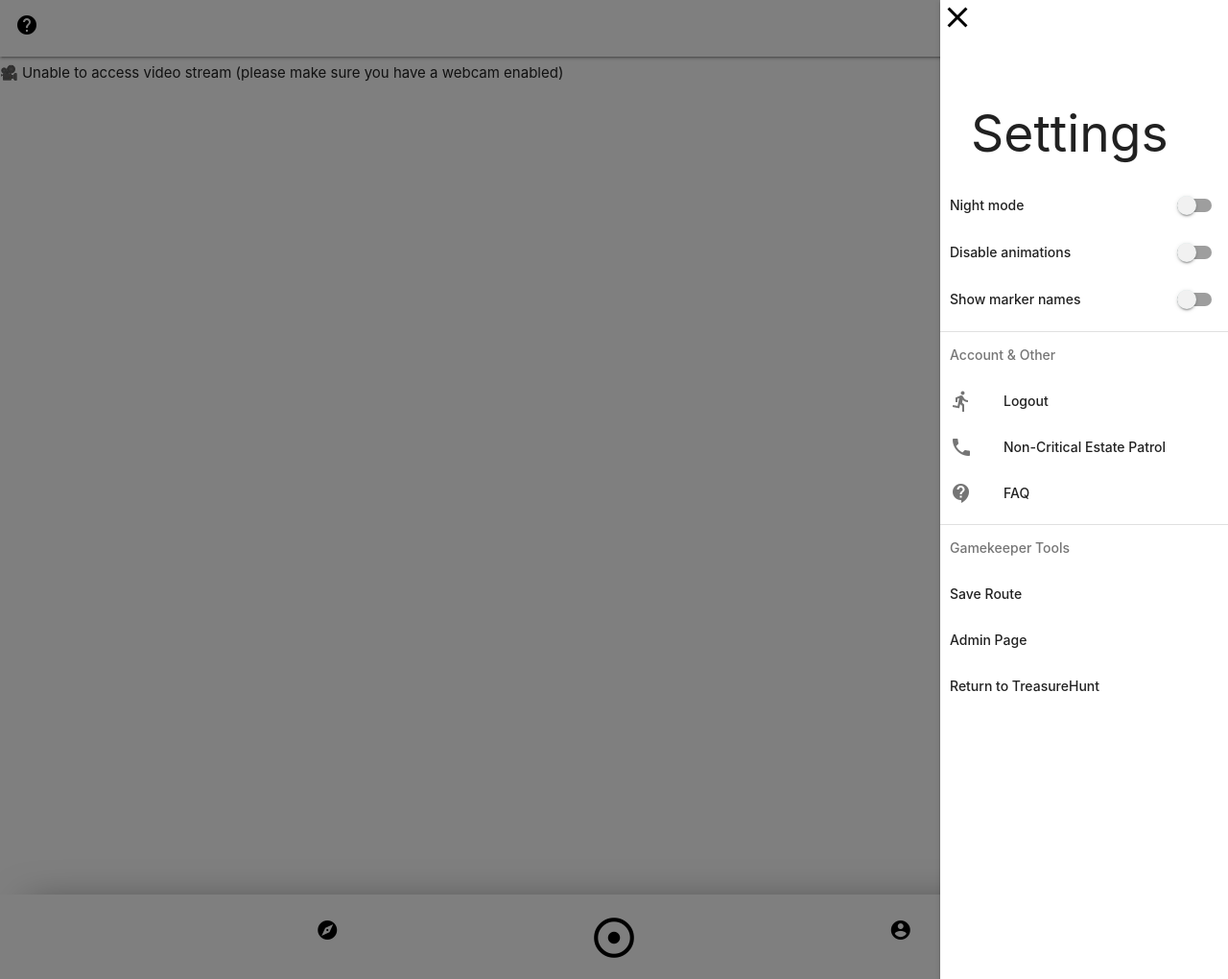
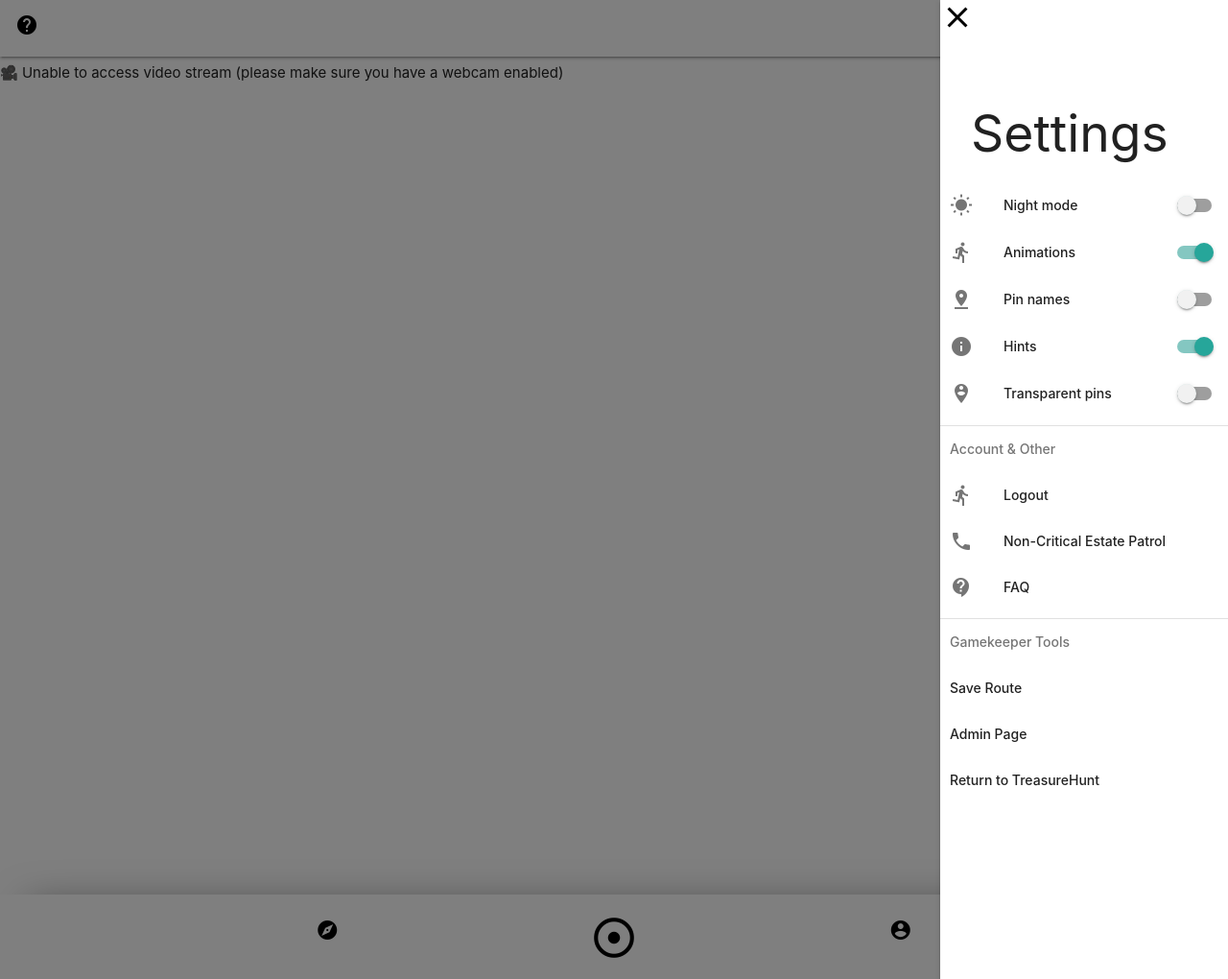
Before and after one commit to adrianomatousek/webapp-treasure-hunt, a PHP site: page /gameKeeper.php in a window 1280 px wide, after a click on "settings". Shown: the whole page at 96% size. Run offline with PHP 8.4, Linux system fonts and the light colour scheme; a user stored in the database is signed in; data comes from the database, SQL or seed files in the repository; some libraries are stand-ins or nearby versions.

Commit message:
game keeper settings side bar

```diff
--- a/www/html/gameKeeper.php
+++ b/www/html/gameKeeper.php
@@ -81,7 +81,7 @@ if ($_SESSION["loggedin"] != true){
 
     <!-- Night Mode option in settings    -->
     <div class="switch">
-		<li><a style="display: inline-block" href="javascript:checkTime(); tickBox();">Night mode</a>
+		<li><a style="display: inline-block" href="javascript:checkTime(); tickBox();"><i class="material-icons">wb_sunny</i>Night mode</a>
 			<label>
 				<input id="checkBoxNightMode" onchange="checkTime()" type="checkbox">
 				<span style="float: right; margin: 17px;" class="lever"></span>
@@ -91,9 +91,9 @@ if ($_SESSION["loggedin"] != true){
 
 	<!-- Animations option in settings -->
     <div class="switch">
-		<li><a style="display: inline-block" href="javascript:toggleMarkerAnimations(); tickBox2();">Disable animations</a>
+		<li><a style="display: inline-block" href="javascript:toggleMarkerAnimations(); tickBox2();"><i class="material-icons">directions_run</i>Animations</a>
 			<label>
-				<input id="checkBoxNightMode" onchange="toggleMarkerAnimations()" type="checkbox">
+				<input id="checkBoxAnimations" onchange="toggleMarkerAnimations()" type="checkbox" checked = "true">
 				<span style="float: right; margin: 17px;" class="lever"></span>
 			</label>
 		</li>
@@ -101,9 +101,29 @@ if ($_SESSION["loggedin"] != true){
 
 	<!-- Marker names option in settings    -->
     <div class="switch">
-		<li><a style="display: inline-block" href="javascript:toggleMarkerNames(); tickBox3();">Show marker names</a>
+		<li><a style="display: inline-block" href="javascript:toggleMarkerNames(); tickBox3();"><i class="material-icons">pin_drop</i>Pin names</a>
 			<label>
 				<input id="checkBoxMarkerNames" onchange="toggleMarkerNames()" type="checkbox">
+				<span style="float: right; margin: 17px;" class="lever"></span>
+			</label>
+		</li>
+    </div>
+
+	<!-- Help/hints for how to use the app (not used yet - remove later if not used at all)    -->
+    <div class="switch">
+		<li><a style="display: inline-block" href="javascript:toggleHints(); tickBox4();"><i class="material-icons">info</i>Hints</a>
+			<label>
+				<input id="checkBoxHints" onchange="toggleHints()" type="checkbox" checked = "true">
+				<span style="float: right; margin: 17px;" class="lever"></span>
+			</label>
+		</li>
+    </div>
+
+	<!-- Marker opacity    -->
+    <div class="switch">
+		<li><a style="display: inline-block" href="javascript:toggleMarkerOpacity(); tickBox5();"><i class="material-icons">person_pin_circle</i>Transparent pins</a>
+			<label>
+				<input id="checkBoxMarkerOpacity" onchange="toggleMarkerOpacity()" type="checkbox">
 				<span style="float: right; margin: 17px;" class="lever"></span>
 			</label>
 		</li>
```
